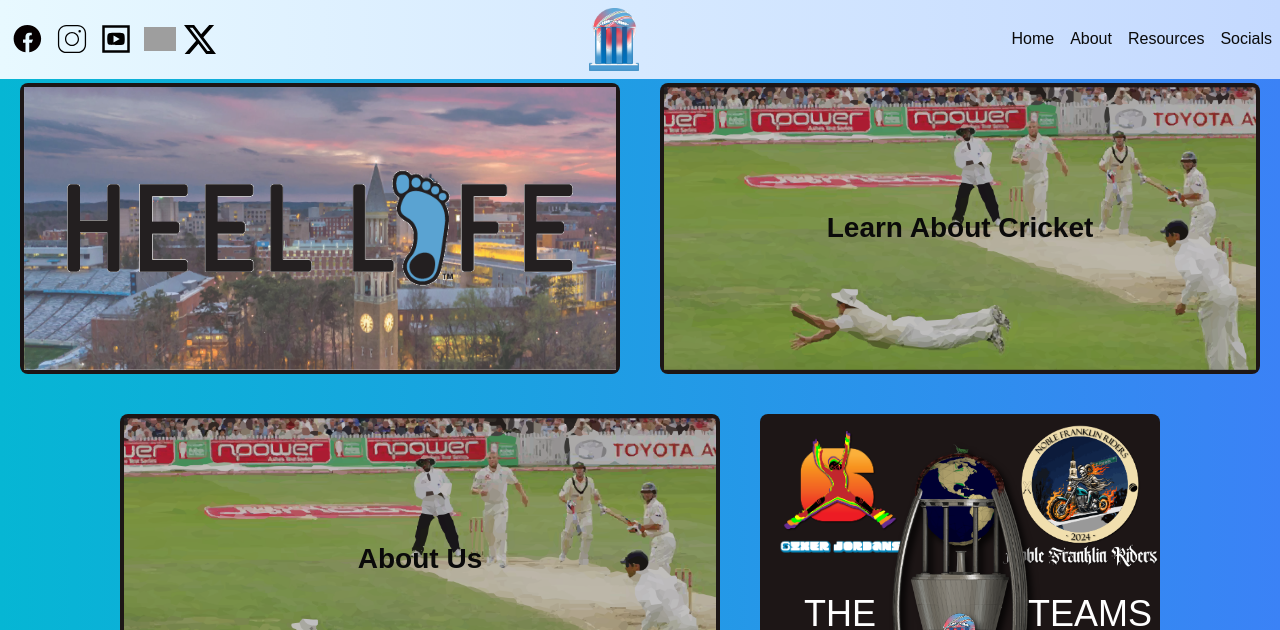
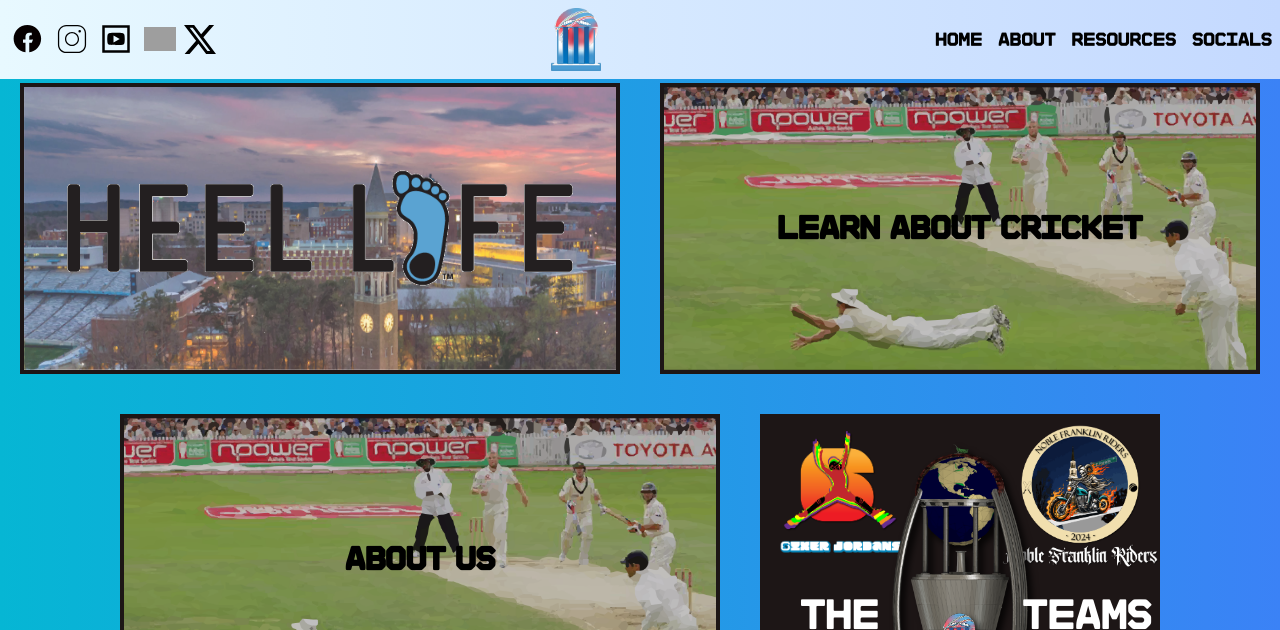
Before and after one commit to aidanjlee5/cricketbouncv2, a Next.js app: page / in a window 1280 px wide. Shown: the top 630 px of the page. Built offline with nearby package versions, Linux system fonts and the light colour scheme; grey boxes are pictures that could not be loaded.

Commit message:
new font

```diff
--- a/app/globals.css
+++ b/app/globals.css
@@ -6,14 +6,18 @@
   /* --secondary_bg: #D8315B; */
 }
 
+@font-face {
+  font-family: "cricket-font";
+  src: url("../public/fonts/BOUNC4.ttf");
+}
 
 body {
-  font-family: Arial, Helvetica, sans-serif;
+  font-family: "cricket-font";
 }
 
 
 
-@layer base {
+/* @layer base {
   :root {
     --background: 0 0% 100%;
     --foreground: 0 0% 3.9%;
@@ -67,7 +71,7 @@ body {
     --chart-4: 280 65% 60%;
     --chart-5: 340 75% 55%;
   }
-}
+} */
 
 @layer base {
   * {
--- a/app/page.tsx
+++ b/app/page.tsx
@@ -25,7 +25,7 @@ export default function Home() {
 
       {/* links */}
       <div className ="flex gap-4">
-      <a>Home</a>
+      <a className ="font-cricketfont">Home</a>
       <a>About</a>
       <a>Resources</a>
       <a>Socials</a>
--- a/tailwind.config.ts
+++ b/tailwind.config.ts
@@ -9,6 +9,10 @@ export default {
   ],
   theme: {
   	extend: {
+		fontFamily: {
+			customFont: ['"cricketfont"', "sans-serif"],
+			// Add more custom font families as needed
+		},
   		colors: {
 			// Custom colors
 			'divtertiary': '#1D1616',
```
Also changed, not shown: public/fonts/BOUNC4.ttf (added).
